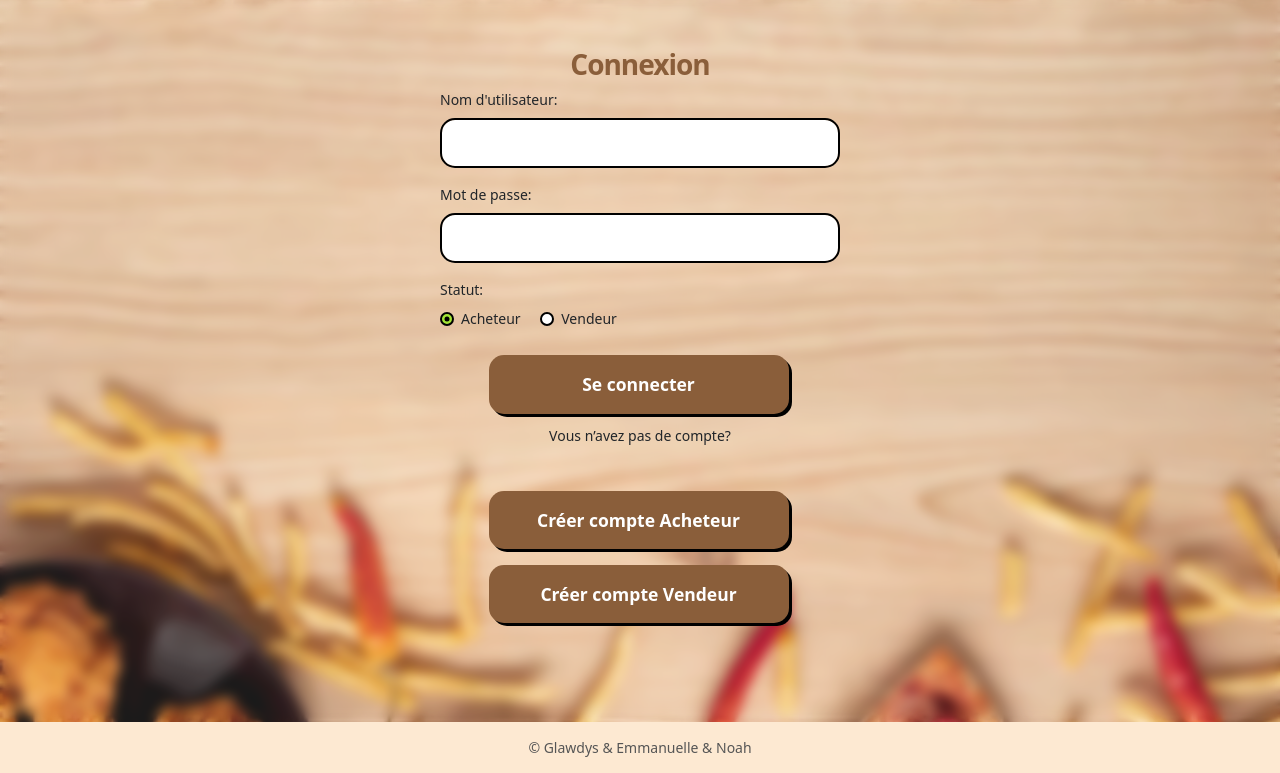
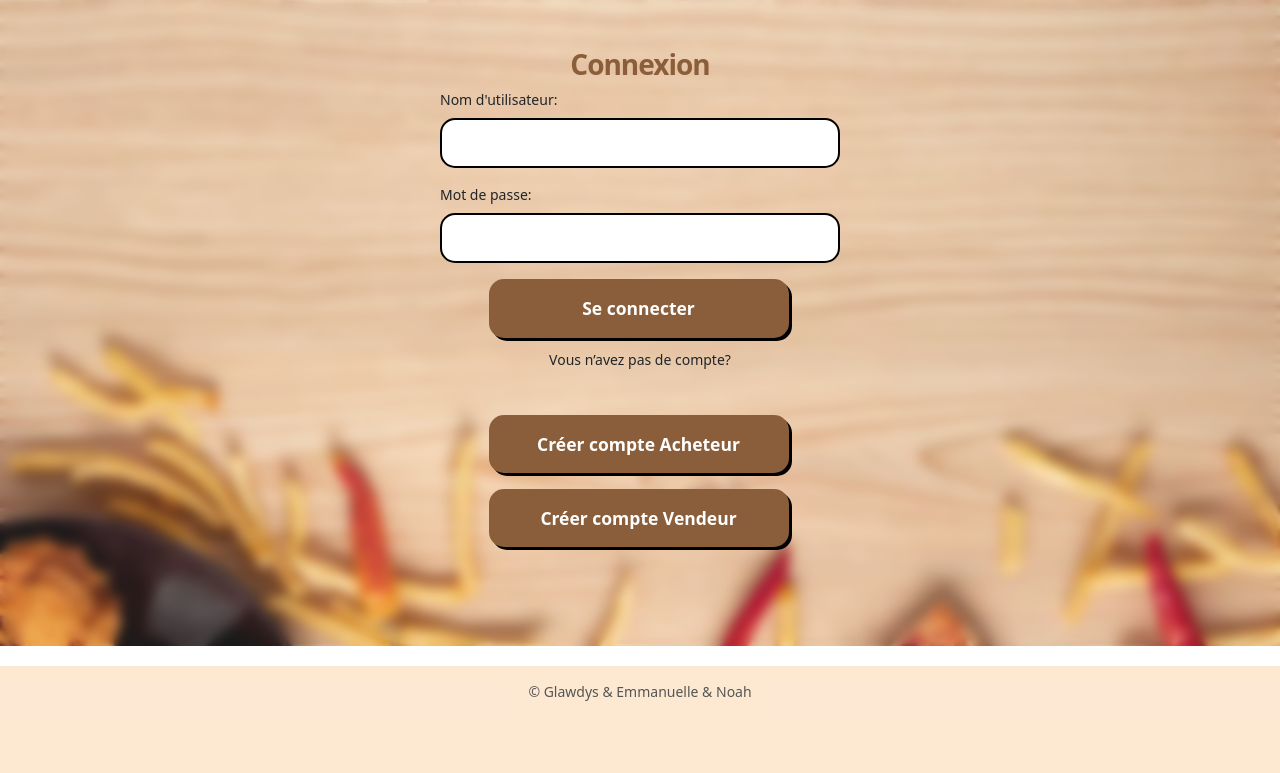
Before and after one commit to Emmanuelle06/ProjetWebENG, a Flask app: page / in a window 1280 px wide. Shown: the part 83-856 px from the top of the page. After the commit the page ends 784 px from the top, so only its background shows below. Run offline with Flask 3, Linux system fonts and the light colour scheme; some libraries are stand-ins or nearby versions.

Commit message:
Suppression de l'attribut statut

```diff
--- a/app.py
+++ b/app.py
@@ -29,22 +29,20 @@
 
     nom_utilisateur = request.form.get("username", "").strip()
     mot_de_passe = request.form.get("password", "")
-    statut = request.form.get("statut", "")
 
     mot_de_passe_hache = hashlib.sha512(mot_de_passe.encode()).hexdigest()
 
     base_de_donnees = db.get_db()
     utilisateur = base_de_donnees.execute(
         """SELECT id, statut FROM utilisateur
-           WHERE username = ? AND mot_de_passe = ? AND statut = ?""",
-        (nom_utilisateur, mot_de_passe_hache, statut)
+           WHERE username = ? AND mot_de_passe = ?""",
+        (nom_utilisateur, mot_de_passe_hache )
     ).fetchone()
 
     if utilisateur is None:
         return render_template("accueil.jinja",
                                nom_utilisateur=nom_utilisateur,
-                               statut=statut,
-                               message_erreur="Nom d'utilisateur, mot de passe ou statut incorrect.")
+                               message_erreur="Nom d'utilisateur, mot de passe incorrect.")
 
     session.clear()
     session["id_utilisateur"] = utilisateur["id"]
--- a/templates/accueil.jinja
+++ b/templates/accueil.jinja
@@ -27,20 +27,6 @@
                 <input type="password" id="password" name="password" class="form-control" required>
             </div>
 
-            <div class="mb-4">
-                <label class="form-label d-block"> Statut: </label>
-                <div class="form-check form-check-inline">
-                    <input class="form-check-input"type="radio"
-                           name="statut" id="acheteur" value="acheteur" checked>
-                    <label class="form-check-label" for="acheteur">Acheteur</label>
-                </div>
-
-                <div class="form-check form-check-inline">
-                    <input class="form-check-input" type="radio"
-                           name="statut" id="vendeur" value="vendeur">
-                    <label class="form-check-label" for="vendeur">Vendeur</label>
-                </div>
-            </div>
 
             <div class="text-center">
                 <button type="submit" class="btn btn-primary w-75 py-3 fs-5">Se connecter</button>
```
